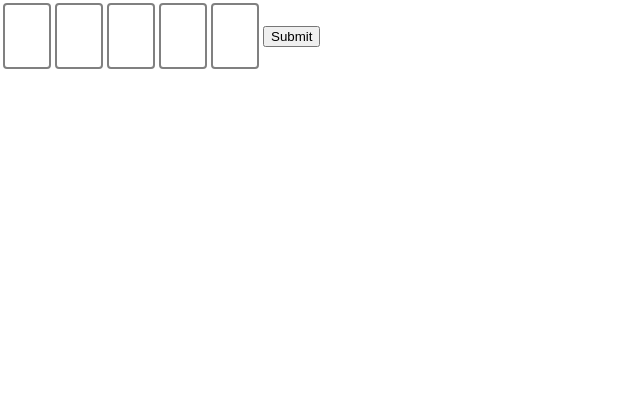
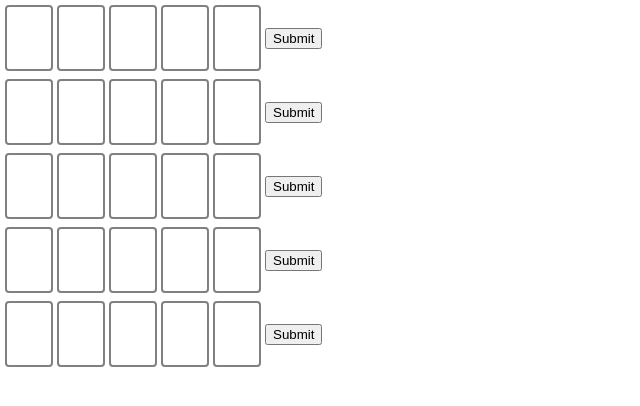
Before and after one commit to shiwanibisht/wordle-ng, an Angular app: page / in a window 1280 px wide. Shown: the top 406 px of the page, without its empty margins (0-640 px from the left). Built offline with nearby package versions, Linux system fonts and the light colour scheme.

Commit message:
Adds GoalWord class which is used to determine letter state after a guess is submitted.

```diff
--- a/src/app/app.component.html
+++ b/src/app/app.component.html
@@ -1 +1,5 @@
-<app-guess [wordLength]="5"></app-guess>
+<table>
+    <tr *ngFor="let item of [].constructor(numGuesses)">
+        <app-guess [wordLength]="goalWord.length()" [goal]="goalWord"></app-guess>
+    </tr>
+</table>
--- a/src/app/app.component.ts
+++ b/src/app/app.component.ts
@@ -1,4 +1,5 @@
 import { Component } from '@angular/core';
+import { GoalWord } from './goal-word';
 
 @Component({
   selector: 'app-root',
@@ -7,4 +8,6 @@ import { Component } from '@angular/core';
 })
 export class AppComponent {
   title = 'wordle-ng';
+  numGuesses : Number = 5;
+  goalWord: GoalWord = new GoalWord("bangs");
 }
--- /dev/null
+++ b/src/app/goal-word.ts
@@ -0,0 +1,28 @@
+export class GoalWord {
+    readonly value: string;
+    readonly letters: Set<string>;
+
+    constructor(value: string) {
+        this.value = value;
+        this.letters = new Set<string>();
+        for (var i = 0; i < this.value.length; i++) {
+            this.letters.add(this.value.charAt(i));
+        }
+    }
+
+    contains(char: string): boolean {
+        return this.letters.has(char);
+    }
+
+    getValue(): string {
+        return this.value;
+    }
+
+    getAt(i: Number): string {
+        return this.value.charAt(i.valueOf());
+    }
+
+    length(): Number {
+        return this.value.length;
+    }
+}
--- a/src/app/guess/guess.component.ts
+++ b/src/app/guess/guess.component.ts
@@ -1,6 +1,7 @@
 import { Component, Input, OnInit } from '@angular/core';
 import { LetterState } from '../letter-state';
 import { Letter } from '../letter';
+import { GoalWord } from '../goal-word';
 
 @Component({
   selector: 'app-guess',
@@ -9,6 +10,7 @@ import { Letter } from '../letter';
 })
 export class GuessComponent implements OnInit {
   @Input() wordLength?: Number;
+  @Input() goal?: GoalWord;
   letters: Letter[] = [];
 
   constructor() {
@@ -24,7 +26,16 @@ export class GuessComponent implements OnInit {
   }
 
   onSubmit(): void {
-    console.log("submit");
+    for (let i = 0; i < (this.wordLength || 0); i++) {
+      let val = this.letters[i].value;
+      if (this.goal?.getAt(i) == val) {
+        this.letters[i].state = LetterState.RightLocation;
+      } else if (this.goal?.contains(val)) {
+        this.letters[i].state = LetterState.WrongLocation;
+      } else {
+        this.letters[i].state = LetterState.NotPresent;
+      }
+    }
   }
 
 }
```
